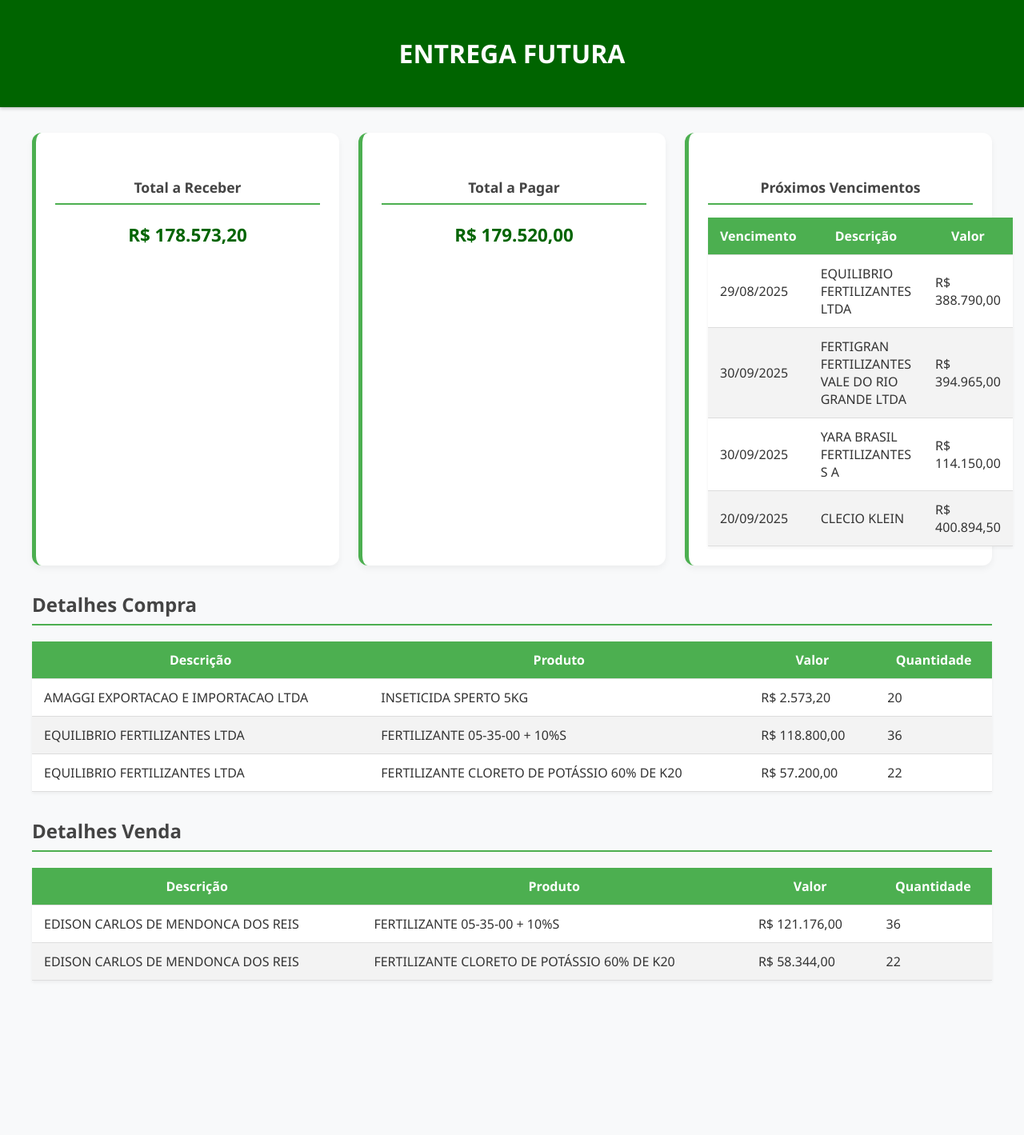
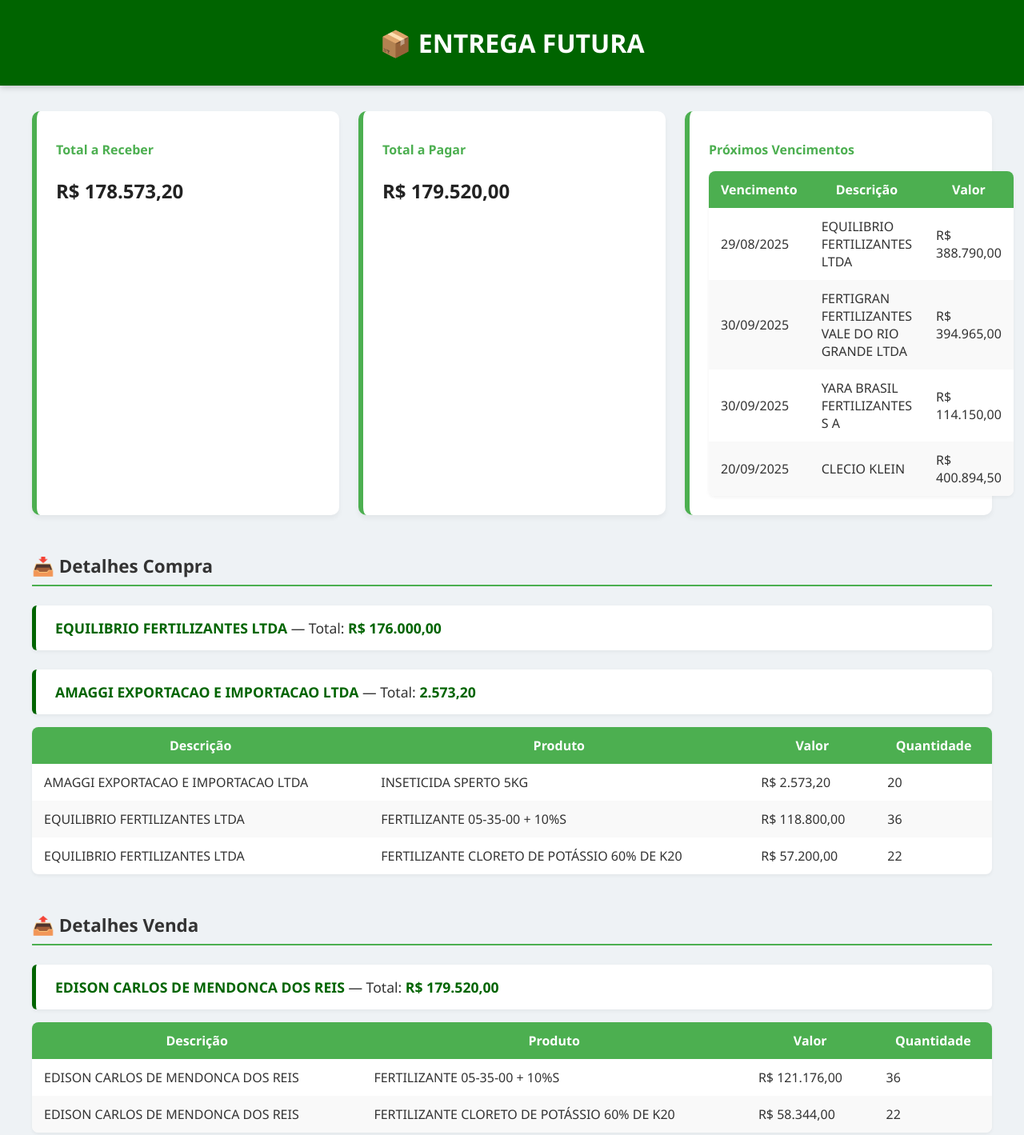
Before and after one commit to warleyanjos010112/Entrega-Futura-, a plain HTML site: page index.html in a window 1280 px wide. Shown: the whole page at 80% size. Before the commit the page ends 1258 px from the top, so only its background shows below. Drawn offline with Linux system fonts and the light colour scheme.

Commit message:
Add files via upload

```diff
--- a/index.html
+++ b/index.html
@@ -1,71 +1,93 @@
 <!DOCTYPE html>
 <html lang="pt-BR">
 <head>
-  <meta charset="UTF-8">
-  <meta name="viewport" content="width=device-width, initial-scale=1.0">
+  <meta charset="UTF-8" />
+  <meta name="viewport" content="width=device-width, initial-scale=1.0"/>
   <title>ENTREGA FUTURA</title>
   <style>
     body {
       font-family: 'Segoe UI', sans-serif;
       margin: 0;
       padding: 0;
-      background-color: #f8f9fa;
+      background-color: #eef2f5;
       color: #333;
     }
     header {
       background-color: #006400;
       color: white;
-      padding: 1.5rem;
+      padding: 2rem;
       text-align: center;
-      box-shadow: 0 2px 4px rgba(0,0,0,0.2);
+      box-shadow: 0 2px 8px rgba(0,0,0,0.2);
+    }
+    header h1 {
+      margin: 0;
+      font-size: 2rem;
     }
     .container {
-      padding: 2rem;
       max-width: 1200px;
-      margin: auto;
+      margin: 2rem auto;
+      padding: 0 1rem;
     }
     .cards {
       display: flex;
+      flex-wrap: wrap;
       gap: 1.5rem;
-      flex-wrap: wrap;
       margin-bottom: 2rem;
     }
     .card {
       background: white;
+      border-left: 6px solid #4CAF50;
       padding: 1.5rem;
-      border-radius: 12px;
-      box-shadow: 0 4px 8px rgba(0,0,0,0.05);
+      border-radius: 10px;
+      box-shadow: 0 4px 6px rgba(0,0,0,0.05);
       flex: 1;
-      min-width: 200px;
-      text-align: center;
-      border-left: 5px solid #4CAF50;
+      min-width: 250px;
+      transition: transform 0.2s;
+    }
+    .card:hover {
+      transform: translateY(-3px);
     }
     .card h2 {
-      font-size: 1.1rem;
-      color: #444;
+      margin-bottom: 0.5rem;
+      font-size: 1rem;
+      color: #4CAF50;
     }
     .card p {
+      font-size: 1.5rem;
+      font-weight: bold;
+      color: #222;
+    }
+    h2.section-title {
+      margin-top: 3rem;
       font-size: 1.4rem;
-      font-weight: bold;
-      color: #006400;
-    }
-    h2 {
-      margin-top: 2rem;
-      color: #444;
+      color: #333;
       border-bottom: 2px solid #4CAF50;
       padding-bottom: 0.5rem;
+    }
+    .resumo {
+      background-color: #fff;
+      border-left: 5px solid #006400;
+      padding: 1rem 1.5rem;
+      margin-top: 1.5rem;
+      box-shadow: 0 2px 5px rgba(0,0,0,0.05);
+      border-radius: 6px;
+      font-size: 1.1rem;
+    }
+    .resumo strong {
+      color: #006400;
     }
     table {
       width: 100%;
       border-collapse: collapse;
+      background: white;
       margin-top: 1rem;
-      background: white;
+      border-radius: 8px;
+      overflow: hidden;
       box-shadow: 0 2px 4px rgba(0,0,0,0.05);
     }
     th, td {
       padding: 12px 15px;
       text-align: left;
-      border-bottom: 1px solid #ddd;
     }
     th {
       background-color: #4CAF50;
@@ -73,13 +95,21 @@
       text-align: center;
     }
     tr:nth-child(even) {
-      background-color: #f3f3f3;
+      background-color: #f9f9f9;
+    }
+    @media screen and (max-width: 768px) {
+      .cards {
+        flex-direction: column;
+      }
+      th, td {
+        font-size: 0.9rem;
+      }
     }
   </style>
 </head>
 <body>
   <header>
-    <h1>ENTREGA FUTURA</h1>
+    <h1>📦 ENTREGA FUTURA</h1>
   </header>
   <div class="container">
     <div class="cards">
@@ -102,23 +132,25 @@
             </tr>
           </thead>
           <tbody>
-            <tr><td>29/08/2025</td><td>EQUILIBRIO FERTILIZANTES LTDA
-</td><td> R$ 388.790,00
-</td></tr>
-            <tr><td>30/09/2025</td><td>FERTIGRAN FERTILIZANTES VALE DO RIO GRANDE LTDA
-</td><td> R$ 394.965,00
-</td></tr>
-            <tr><td>30/09/2025</td><td>YARA BRASIL FERTILIZANTES S A
-</td><td> R$ 114.150,00
-</td></tr>
-            <tr><td>20/09/2025</td><td>CLECIO KLEIN</td><td> R$ 400.894,50
-</td></tr>
+            <tr><td>29/08/2025</td><td>EQUILIBRIO FERTILIZANTES LTDA</td><td>R$ 388.790,00</td></tr>
+            <tr><td>30/09/2025</td><td>FERTIGRAN FERTILIZANTES VALE DO RIO GRANDE LTDA</td><td>R$ 394.965,00</td></tr>
+            <tr><td>30/09/2025</td><td>YARA BRASIL FERTILIZANTES S A</td><td>R$ 114.150,00</td></tr>
+            <tr><td>20/09/2025</td><td>CLECIO KLEIN</td><td>R$ 400.894,50</td></tr>
           </tbody>
         </table>
       </div>
     </div>
 
-    <h2>Detalhes Compra</h2>
+    <h2 class="section-title">📥 Detalhes Compra</h2>
+
+    <div class="resumo">
+      <strong>EQUILIBRIO FERTILIZANTES LTDA</strong> — Total: <strong>R$ 176.000,00</strong>
+    </div>
+    <div class="resumo">
+      <strong>AMAGGI EXPORTACAO E IMPORTACAO LTDA
+      </strong> — Total: <strong>2.573,20</strong>
+    </div>
+
     <table>
       <thead>
         <tr>
@@ -129,21 +161,17 @@
         </tr>
       </thead>
       <tbody>
-        <tr><td>AMAGGI EXPORTACAO E IMPORTACAO LTDA</td><td>INSETICIDA SPERTO 5KG
-</td><td>R$ 2.573,20
-</td><td>20</td></tr>
-        <tr><td>EQUILIBRIO FERTILIZANTES LTDA
-</td><td>FERTILIZANTE 05-35-00 + 10%S
-</td><td> R$ 118.800,00
-</td><td>36</td></tr>
-        <tr><td>EQUILIBRIO FERTILIZANTES LTDA
-</td><td>FERTILIZANTE CLORETO DE POTÁSSIO 60% DE K20
-</td><td> R$ 57.200,00
-</td><td>22</td></tr>
+        <tr><td>AMAGGI EXPORTACAO E IMPORTACAO LTDA</td><td>INSETICIDA SPERTO 5KG</td><td>R$ 2.573,20</td><td>20</td></tr>
+        <tr><td>EQUILIBRIO FERTILIZANTES LTDA</td><td>FERTILIZANTE 05-35-00 + 10%S</td><td>R$ 118.800,00</td><td>36</td></tr>
+        <tr><td>EQUILIBRIO FERTILIZANTES LTDA</td><td>FERTILIZANTE CLORETO DE POTÁSSIO 60% DE K20</td><td>R$ 57.200,00</td><td>22</td></tr>
       </tbody>
     </table>
 
-    <h2>Detalhes Venda</h2>
+    <h2 class="section-title">📤 Detalhes Venda</h2>
+     <div class="resumo">
+      <strong>EDISON CARLOS DE MENDONCA DOS REIS
+      </strong> — Total: <strong> R$ 179.520,00 </strong>
+    </div>
     <table>
       <thead>
         <tr>
@@ -154,14 +182,8 @@
         </tr>
       </thead>
       <tbody>
-        <tr><td>EDISON CARLOS DE MENDONCA DOS REIS
-</td><td>FERTILIZANTE 05-35-00 + 10%S
-</td><td> R$ 121.176,00
-</td><td>36</td>
-        <tr><td>EDISON CARLOS DE MENDONCA DOS REIS
-</td><td>FERTILIZANTE CLORETO DE POTÁSSIO 60% DE K20
-</td><td> R$ 58.344,00
-</td><td>22</td>
+        <tr><td>EDISON CARLOS DE MENDONCA DOS REIS</td><td>FERTILIZANTE 05-35-00 + 10%S</td><td>R$ 121.176,00</td><td>36</td></tr>
+        <tr><td>EDISON CARLOS DE MENDONCA DOS REIS</td><td>FERTILIZANTE CLORETO DE POTÁSSIO 60% DE K20</td><td>R$ 58.344,00</td><td>22</td></tr>
       </tbody>
     </table>
   </div>
```
